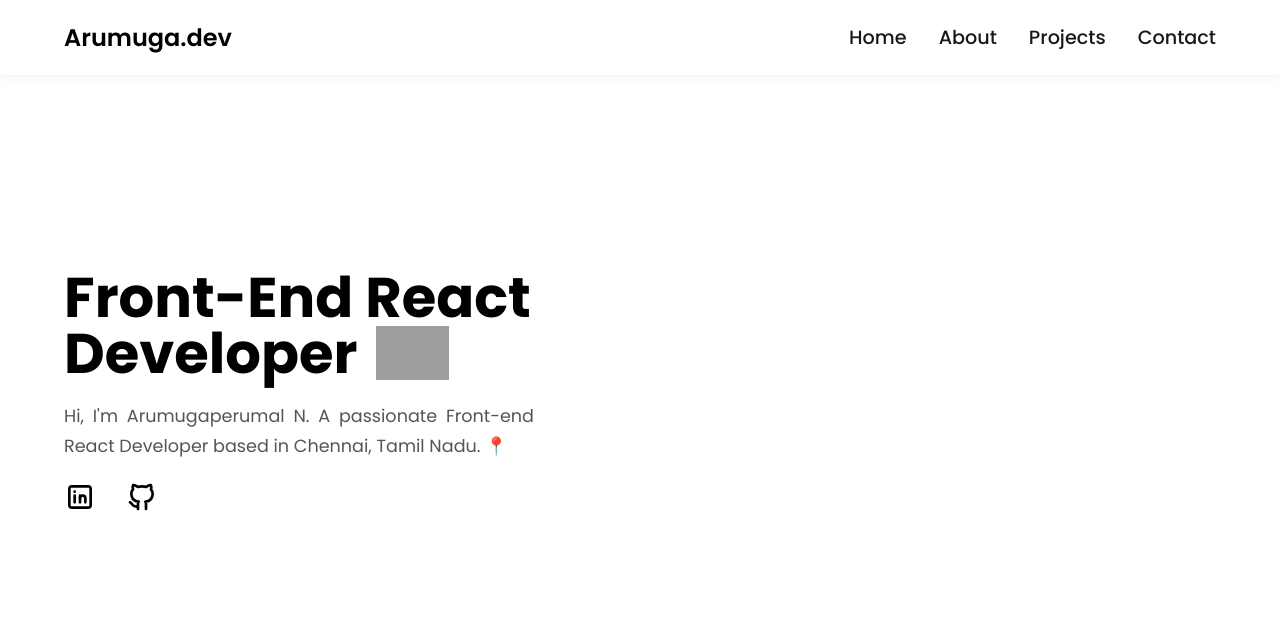
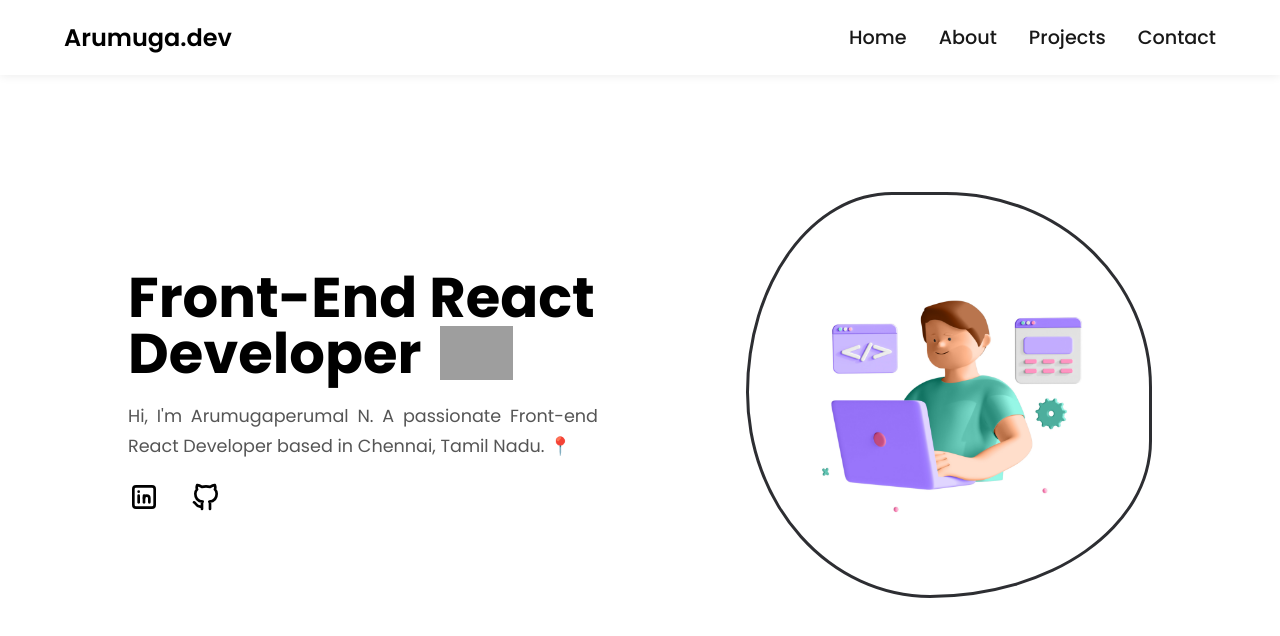
Before and after one commit to arumuga007/portfolio, a React (Create React App) app: page / in a window 1280 px wide. Shown: the top 636 px of the page. Built offline with nearby package versions, Linux system fonts and the light colour scheme; grey boxes are pictures that could not be loaded.

Commit message:
landing page created successfully

```diff
--- a/src/styles/bodycomponents.module.css
+++ b/src/styles/bodycomponents.module.css
@@ -2,5 +2,5 @@
     height: auto;
     width: 100vw;
     box-sizing: border-box;
-    padding: 0px 4rem;
+    padding: 0px 8rem;
 }
--- a/src/styles/homepage/homepage.module.css
+++ b/src/styles/homepage/homepage.module.css
@@ -1,5 +1,5 @@
 .container {
-    width: calc(100vw - 8rem);
+    width: calc(100vw - 16rem);
     box-sizing: border-box;
     min-height: calc(90vh - 80px);
     box-sizing: border-box;
@@ -43,3 +43,28 @@ a {
 a:hover {
     color: #147efb;
 }
+.profile-container {
+    -webkit-animation: morph 8s ease-in-out infinite;
+    animation: morph 8s ease-in-out infinite;
+    background-image: url('./profileImage.jpg');
+    background-position: 50%;
+    background-repeat: no-repeat;
+    background-size: cover;
+    border: 3px solid #2d2e32;
+    border-radius: 60% 40% 30% 70%/60% 30% 70% 40%;
+    position: relative;
+    height: 25rem;
+    transition: all 1s ease-in-out;
+    width: 25rem;
+  }
+  @keyframes morph {
+    0% {
+        border-radius: 60% 40% 30% 70%/60% 30% 70% 40%;
+      }
+      50% {
+        border-radius: 30% 60% 70% 40%/50% 60% 30% 60%;
+      }
+      100% {
+        border-radius: 60% 40% 30% 70%/60% 30% 70% 40%;
+      }
+  }
```
Also changed, not shown: src/styles/homepage/profileImage.jpg (added).
